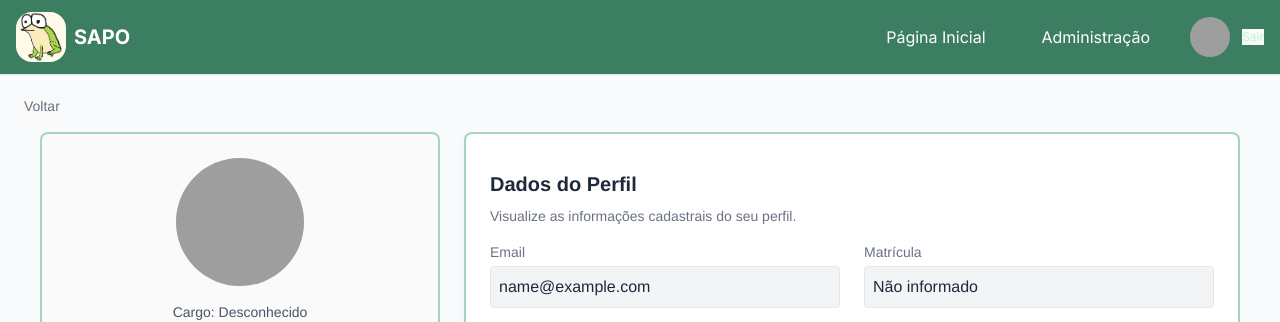
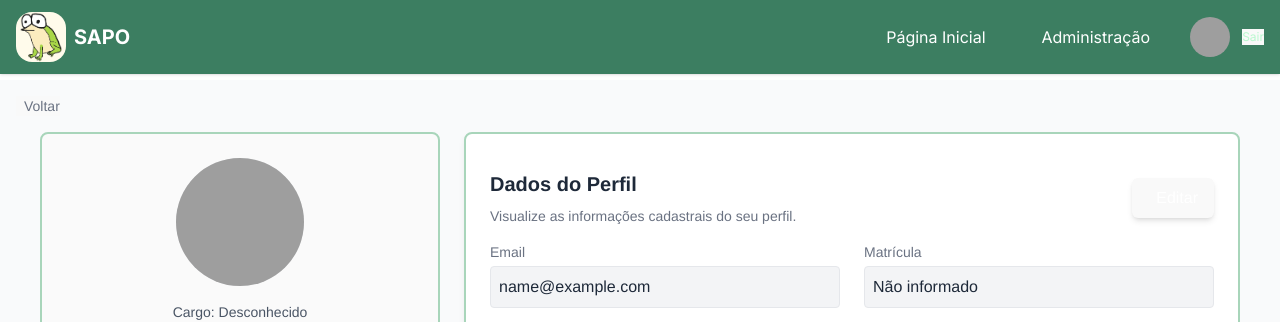
Before and after one commit to israelnavarros/Sapos-V2, a React (Vite) app in the folder frontend/: page /meuperfil in a window 1280 px wide. Shown: the top 322 px of the page. Built offline with nearby package versions, Linux system fonts and the light colour scheme; no server answers; sample sign-in values are in the browser's storage.

Commit message:
add: fix botao

```diff
--- a/frontend/src/MeuPerfil.jsx
+++ b/frontend/src/MeuPerfil.jsx
@@ -198,24 +198,23 @@ export default function MeuPerfil() {
               Status:
             </p>
             <h2 className="text-xl font-semibold text-gray-800">{user.status ? 'Ativo' : 'Inativo'}</h2>
-
-            <div className="flex flex-col mt-6">
-              <button
-                onClick={handleOpenEdit}
-                className="w-full py-2 px-4 bg-green text-white rounded-md hover:bg-green-600 transition-colors shadow-md flex items-center justify-center gap-2 cursor-pointer"
-              >
-                <i className="bi bi-pencil-square mr-2"></i>
-                Editar Perfil
-              </button>
-            </div>
           </div>
 
           {/* Painel Direito */}
           <div className="painel-direito">
             <div className="pt-3">
-              <div className="mb-4">
-                <h3 className="text-xl font-bold text-gray-800 mb-2">Dados do Perfil</h3>
-                <p className="text-sm text-gray-500">Visualize as informações cadastrais do seu perfil.</p>
+              <div className="mb-4 flex justify-between items-center">
+                <div>
+                  <h3 className="text-xl font-bold text-gray-800 mb-2">Dados do Perfil</h3>
+                  <p className="text-sm text-gray-500">Visualize as informações cadastrais do seu perfil.</p>
+                </div>
+                <button
+                  onClick={handleOpenEdit}
+                  className="py-2 px-4 bg-green text-white rounded-md hover:bg-green-600 transition-colors shadow-md flex items-center gap-2 cursor-pointer whitespace-nowrap"
+                >
+                  <i className="bi bi-pencil-square"></i>
+                  Editar
+                </button>
               </div>
 
               {/* Grid de Informações */}
```
